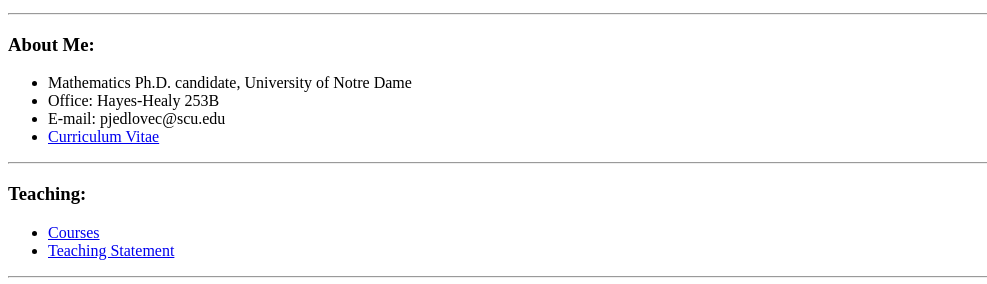
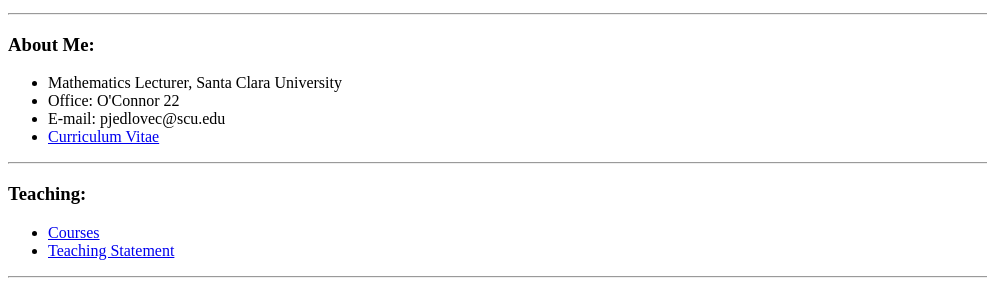
Before and after one commit to pjedlovec/pjedlovec.github.io, a plain HTML site: page index.html in a window 1280 px wide. Shown: the part 142-426 px from the top of the page, 0-987 px from the left. Drawn offline with Linux system fonts and the light colour scheme.

Commit message:
Update index.html

```diff
--- a/index.html
+++ b/index.html
@@ -18,8 +18,8 @@
 <p style="float: right; margin-bottom: 10px; font-size: 9pt; font-style: italic; text-align: center;"><br /><img style="margin-bottom: 5px;" src="pjjedlovec.jpg" width="280" height="300" /><br />Photo by Benjamin Lewis</p>
 <h3>About Me:</h3>
 <ul>
-<li>Mathematics Ph.D. candidate, University of Notre Dame</li>
-<li>Office: Hayes-Healy 253B</li>
+<li>Mathematics Lecturer, Santa Clara University</li>
+<li>Office: O'Connor 22</li>
 <li>E-mail: pjedlovec@scu.edu</li>
 <li><a href="CV (Phillip Jedlovec).pdf">Curriculum Vitae</a></li>
 </ul>
```
